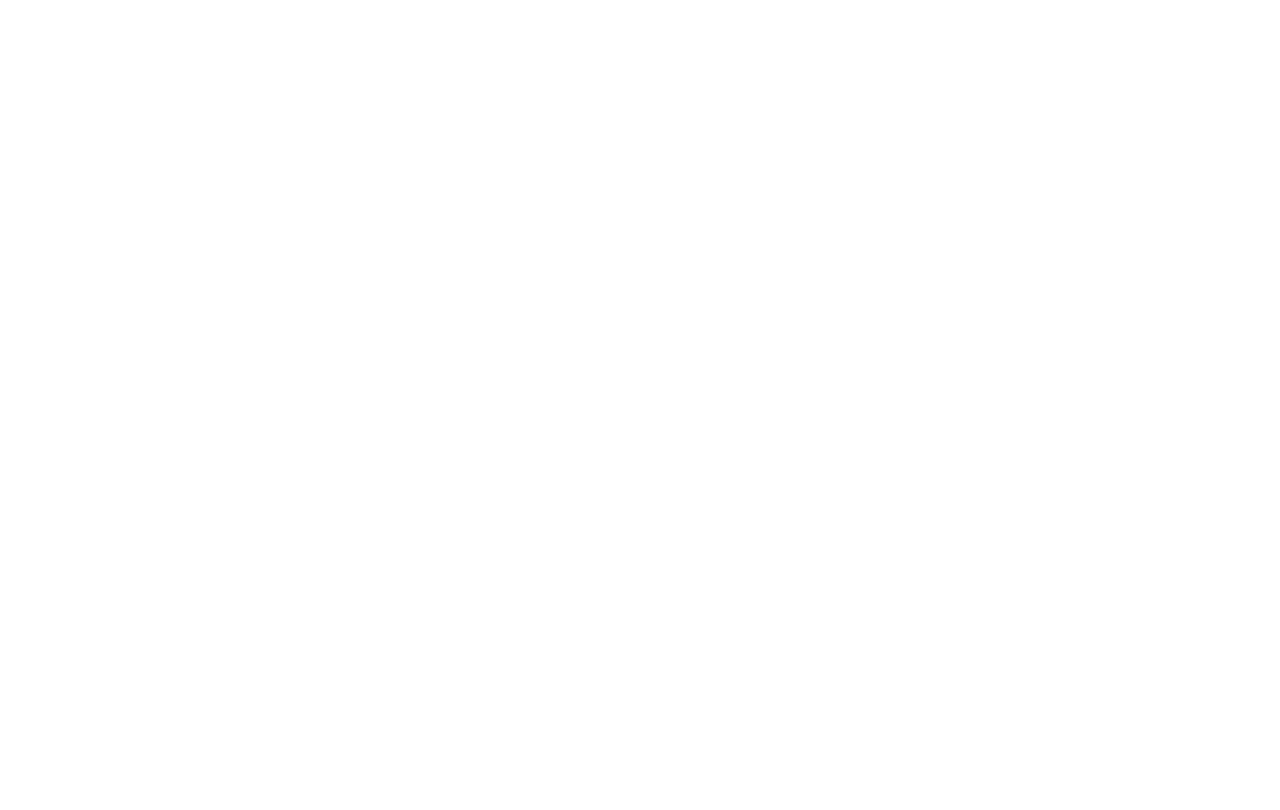
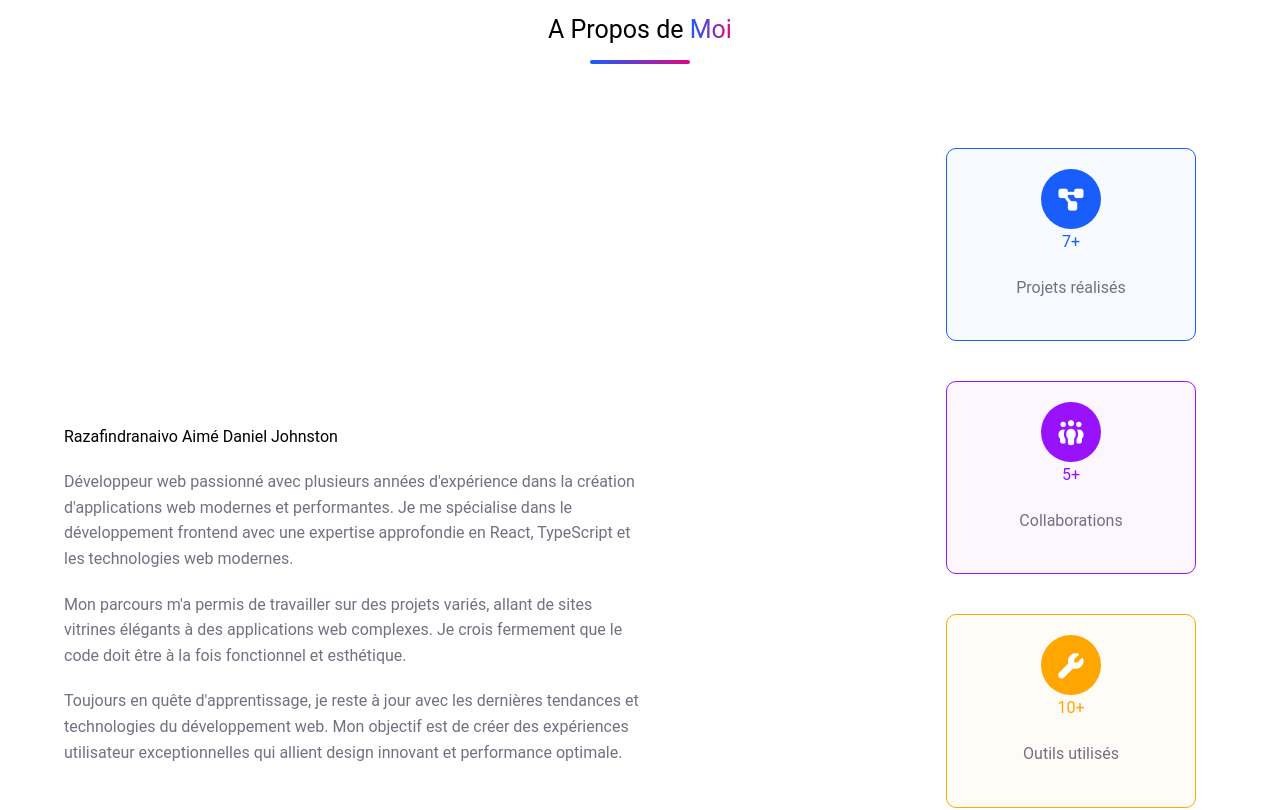
Before and after one commit to Daniel0455/portfolio_daniel, a Next.js app in the folder frontend/: page / in a window 1280 px wide. Shown: the part 840-1650 px from the top of the page. Before the commit the page ends 800 px from the top, so only its background shows below. Built offline with nearby package versions, Linux system fonts and the light colour scheme.

Commit message:
Mise à jour de statistique

```diff
--- a/frontend/app/page.tsx
+++ b/frontend/app/page.tsx
@@ -13,6 +13,7 @@ export default function Home(){
         <>
             <div className="mainContainer">
                 <Profil/>
+                <Statistique/>
             </div>
         </>
     )
--- a/frontend/components/Statistique.tsx
+++ b/frontend/components/Statistique.tsx
@@ -1,29 +1,54 @@
 "use client"
 export default function Statistique(){
-    let donnees = [
-        {label: "Projets", nombre: "+12"},
-        {label: "Coolaboration", nombre: "+05"},
-        {label: "Langages connus", nombre: "+07"},
-        {label: "Outils utilisés", nombre: "+05"}
+    let cardStat = [
+        {titre: "Projets réalisés", icon: "fa-solid fa-diagram-project", fond: "rgba(25, 93, 252, 0.03)", couleur: "rgba(25, 93, 252)", valeur: "7+"},
+        {titre: "Collaborations", icon: "fa-solid fa-people-group", fond: "rgb(152, 19, 251, 0.03)", couleur: "rgb(152, 19, 251)", valeur: "5+"},
+        {titre: "Outils utilisés", icon: "fa-solid fa-wrench", fond: "rgba(255, 166, 0, 0.03)", couleur: "rgba(255, 166, 0)", valeur: "10+"},
+        {titre: "Langages connus", icon: "fa-solid fa-code", fond: "rgba(0, 128, 0, 0.03)", couleur: "rgba(0, 128, 0)", valeur: "10+"},
     ]
     return(
-        <>
-            <div className="containerStatistique">
-                <p className="titre">A propos de moi</p>
-                <div className="containerStatistiqueMain">
-                    <div>
-                        <p className="containerDescStatistique">Lorem, ipsum dolor sit amet consectetur adipisicing elit. Debitis dignissimos ab ullam voluptatibus. Ipsa, neque. Facilis ipsum odit animi eaque nulla! Eum culpa enim, aut suscipit assumenda magni incidunt saepe.</p>
-                    </div>
-                    <div className="containerCard">
-                        {donnees.map((donnee) =>(
-                            <div key={donnee.label} className="cardStatistique">
-                                <p className="nombreCardStatistique">{donnee.nombre}</p>
-                                <p>{donnee.label}</p>
-                            </div>
-                        ))}
-                    </div>
+        <div className="containerstat">
+            <p className="soustitre">A Propos de <label className="daniel">Moi</label></p>
+            <div className="ligne"></div>
+            <div className="containerprofil">
+                <div className="cpgauche">
+                    <p className="pnoir">
+                        Razafindranaivo Aimé Daniel Johnston
+                    </p>
+                    <p className="pgris">
+                        Développeur web passionné avec plusieurs années d'expérience dans la création d'applications web modernes et performantes. Je me spécialise dans le développement frontend avec une expertise approfondie en React, TypeScript et les technologies web modernes.
+                    </p>
+                    <p className="pgris">
+                        Mon parcours m'a permis de travailler sur des projets variés, allant de sites vitrines élégants à des applications web complexes. Je crois fermement que le code doit être à la fois fonctionnel et esthétique.
+                    </p>
+                    <p className="pgris">
+                        Toujours en quête d'apprentissage, je reste à jour avec les dernières tendances et technologies du développement web. Mon objectif est de créer des expériences utilisateur exceptionnelles qui allient design innovant et performance optimale.
+                    </p>
+                </div>
+                <div className="cpdroit csdroit">
+                    {cardStat.map((card) => (
+                        <div key={card.titre} style={{backgroundColor: card.fond, width: '250px', textAlign: 'center', padding: '20px', borderRadius: '10px', margin: '20px', border: '1px solid '+card.couleur}}>
+                            <i
+                                className={card.icon}
+                                style={{
+                                width: "60px",
+                                height: "60px",
+                                borderRadius: "50%",
+                                backgroundColor: card.couleur,
+                                color: "white",
+                                display: "flex",
+                                alignItems: "center",
+                                justifyContent: "center",
+                                fontSize: "25px",
+                                margin: "auto",
+                            }}
+                            ></i>
+                            <p style={{color: card.couleur}}>{card.valeur}</p>
+                            <p className="pgris">{card.titre}</p>
+                        </div>
+                    ))}
                 </div>
             </div>
-        </>
+        </div>
     )
 }
--- a/frontend/styles/globals.css
+++ b/frontend/styles/globals.css
@@ -6,13 +6,31 @@
     --gris: rgb(113, 113, 130);
     --noir: black;
     --blanc: white;
-    --bleu-bordure: rgba(0, 0, 255, 0.25);
+    --bleu-bordure: rgba(0, 0, 255, 0.295);
+    --c:  ;
 
     --bleu-indice : 25, 93, 252;
     --violet-indice: 152, 19, 251;
     --rouge-indice: 220, 8, 134;
 }
 p{ all: unset; display: block;}
+.soustitre
+{
+    font-size: 25px;
+    color: var(--noir);
+    text-align: center;
+    margin-top: 50px;
+}
+.ligne
+{
+    width:100px;
+    padding:2px;
+    background: linear-gradient(90Deg, var(--bleu), var(--rouge));
+    border-radius: 100px;
+    transform: translateX(-50%);
+    margin-left: 50%;
+    margin-top: 10px;
+}
 
 /************************************Profil*************************************/
 .containerprofil
@@ -143,6 +161,12 @@ p{ all: unset; display: block;}
     opacity: 20%;
     transform: translateX(-50%) translateY(-50%);
 }
+/******************************Statistique*******************************************************/
+.csdroit
+{
+    display: flex;
+    flex-wrap: wrap;
+}
 /*Responsive*/
 @media screen and (max-width: 830px) {
     .containerprofil
@@ -159,6 +183,14 @@ p{ all: unset; display: block;}
         margin-top: 30px;
         margin-right: 30px;
     }
+    .csdroit
+    {
+        display: flex;
+        flex-direction: row;
+        flex-wrap: wrap;
+        width: 100%;
+        justify-content: center;
+    }
 }
 /*Animation*/
 @keyframes pdp {
```
